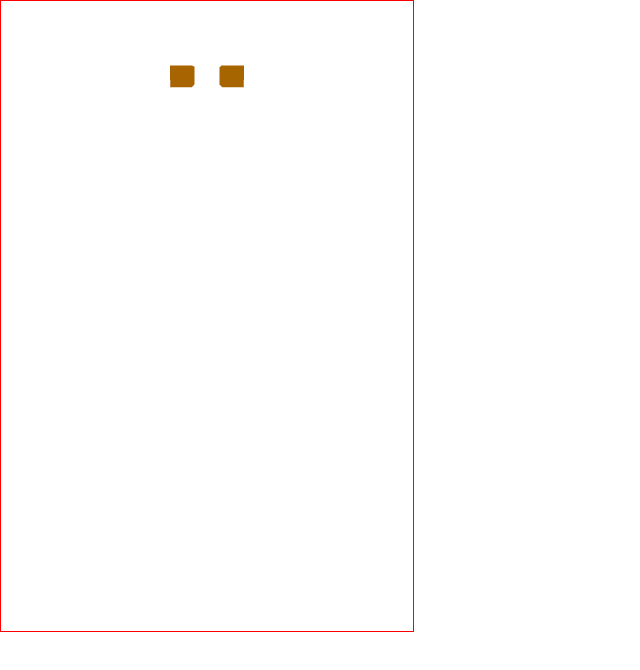
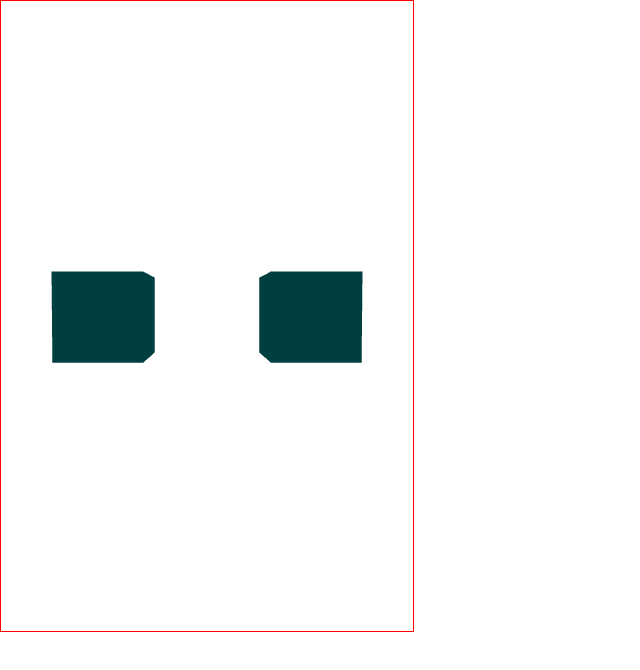
Before and after one commit to sojeong025/BeNurse, a React (Vite) app in the folder Frontend/BeNurse/: page /threeTest in a window 1280 px wide. Shown: the top 670 px of the page, without its empty margins (0-640 px from the left). Built offline with nearby package versions, Linux system fonts and the light colour scheme.

Commit message:
init: three test 파일 빠져서 다시 커밋합니다
Change-Id: Ic7885603474ca4cd6028cb718031c0545adf7fbf

```diff
--- a/Frontend/BeNurse/src/pages/ThreeTestPage.jsx
+++ b/Frontend/BeNurse/src/pages/ThreeTestPage.jsx
@@ -16,18 +16,16 @@ function Box(props) {
       ref={meshRef}
       scale={active ? 1.5 : 1}
       onClick={(event) => setActive(!active)}
-      onPointerOver={(event) => setHover(true)}
-      onPointerOut={(event) => setHover(false)}
     >
       <boxGeometry args={[1, 1, 1]} />
-      <meshStandardMaterial color={hovered ? "hotpink" : "orange"} />
+      <meshStandardMaterial color={"teal"} />
     </mesh>
   );
 }
 
 export default function ThreeTestPage() {
   return (
-    <Canvas>
+    <Canvas style={{ width: "412px", height: "630px" }}>
       <ambientLight />
       <pointLight position={[10, 10, 10]} />
       <Box position={[-1.2, 0, 0]} />
```
Also changed, not shown: 1 other file (tests, documents, lock files or other folders).
